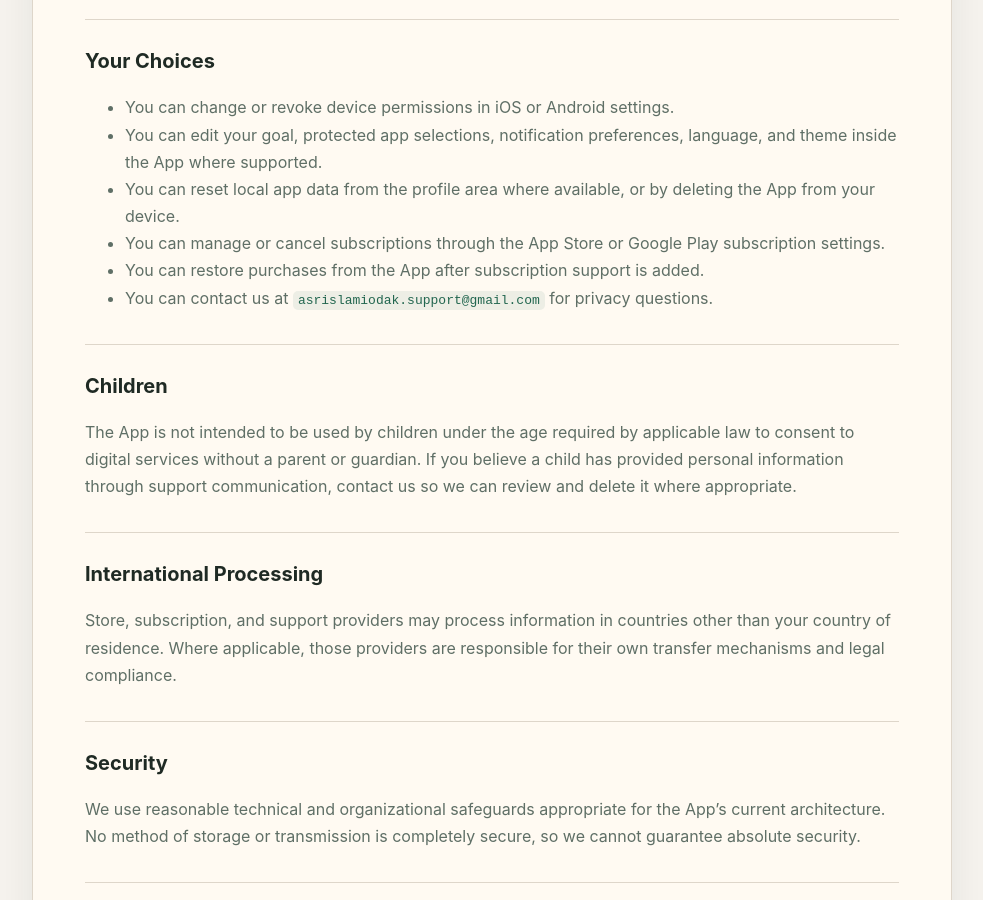
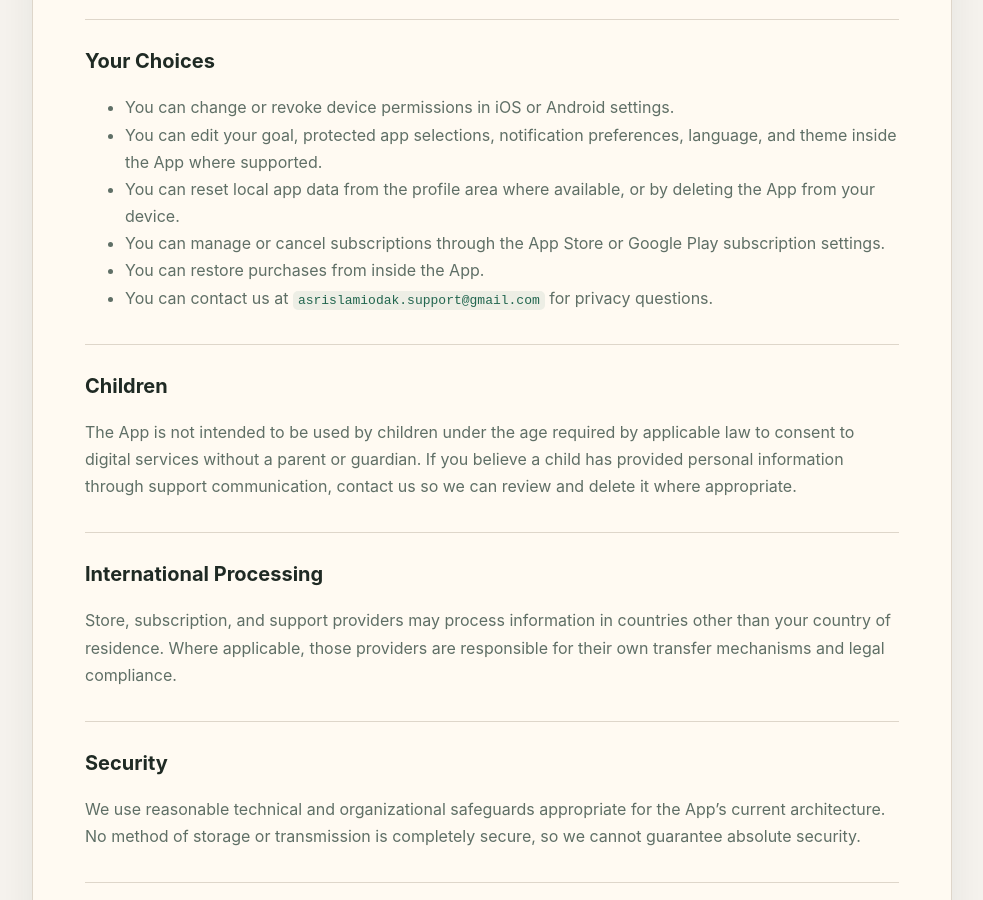
Before and after one commit to yavuzselimaydn/asr-legal, a Jekyll site: the page built from en/privacy/index.md, in a window 1280 px wide and 900 px high, scrolled down 2655 px. Shown: the whole window, without its empty margins (148-1131 px from the left). Built offline with Jekyll 4.4.1, drawn with Linux system fonts in a browser that asks for light colours.

Commit message:
Update privacy purchase restore wording

```diff
--- a/en/privacy/index.md
+++ b/en/privacy/index.md
@@ -65,7 +65,7 @@ Upon request, we will delete or anonymize support records and RevenueCat subscri
 - You can edit your goal, protected app selections, notification preferences, language, and theme inside the App where supported.
 - You can reset local app data from the profile area where available, or by deleting the App from your device.
 - You can manage or cancel subscriptions through the App Store or Google Play subscription settings.
-- You can restore purchases from the App after subscription support is added.
+- You can restore purchases from inside the App.
 - You can contact us at `asrislamiodak.support@gmail.com` for privacy questions.
 
 ## Children
```
Also changed, not shown: ar/privacy/index.md (+1 -1 lines), tr/privacy/index.md (+1 -1 lines).
